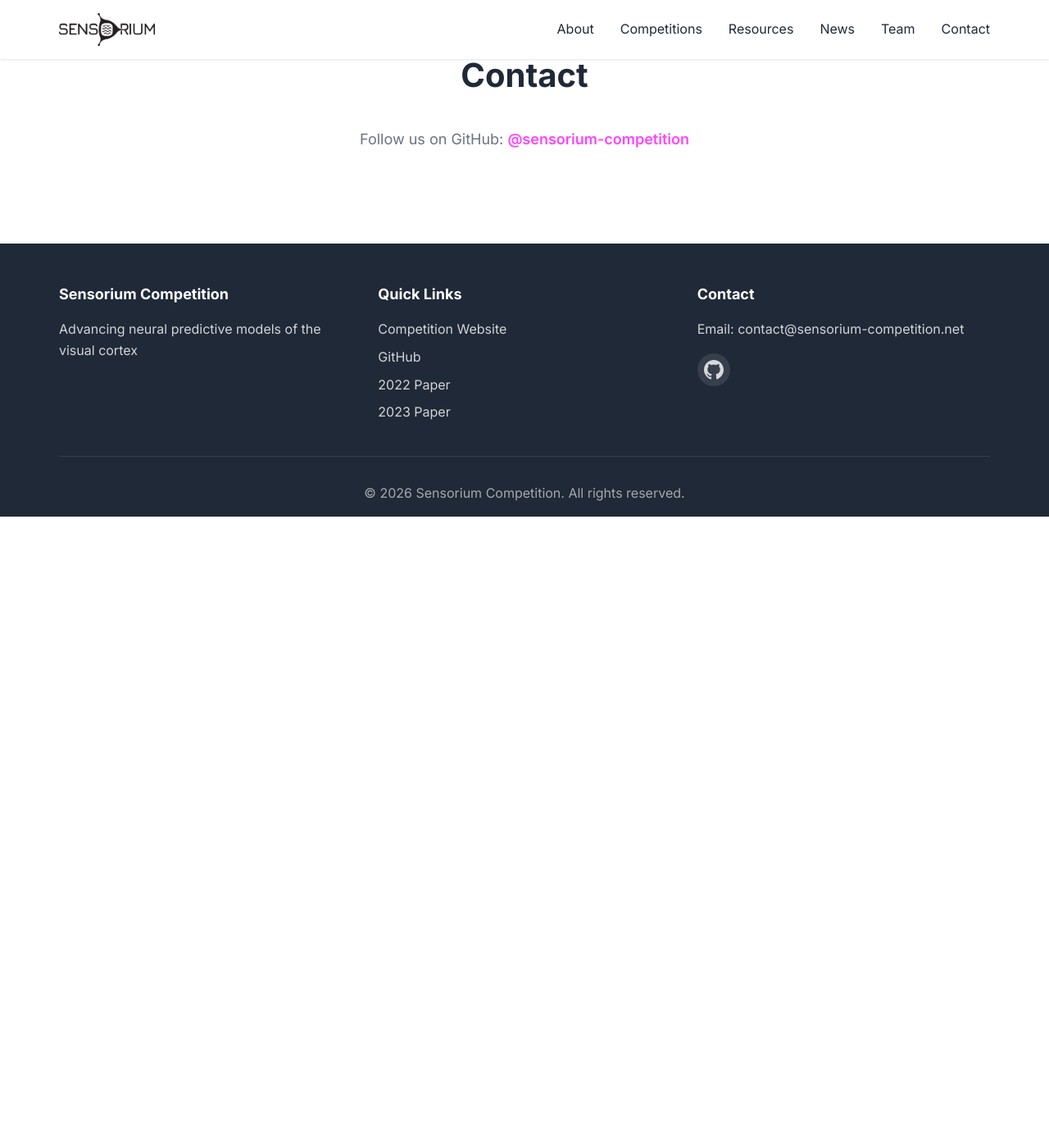
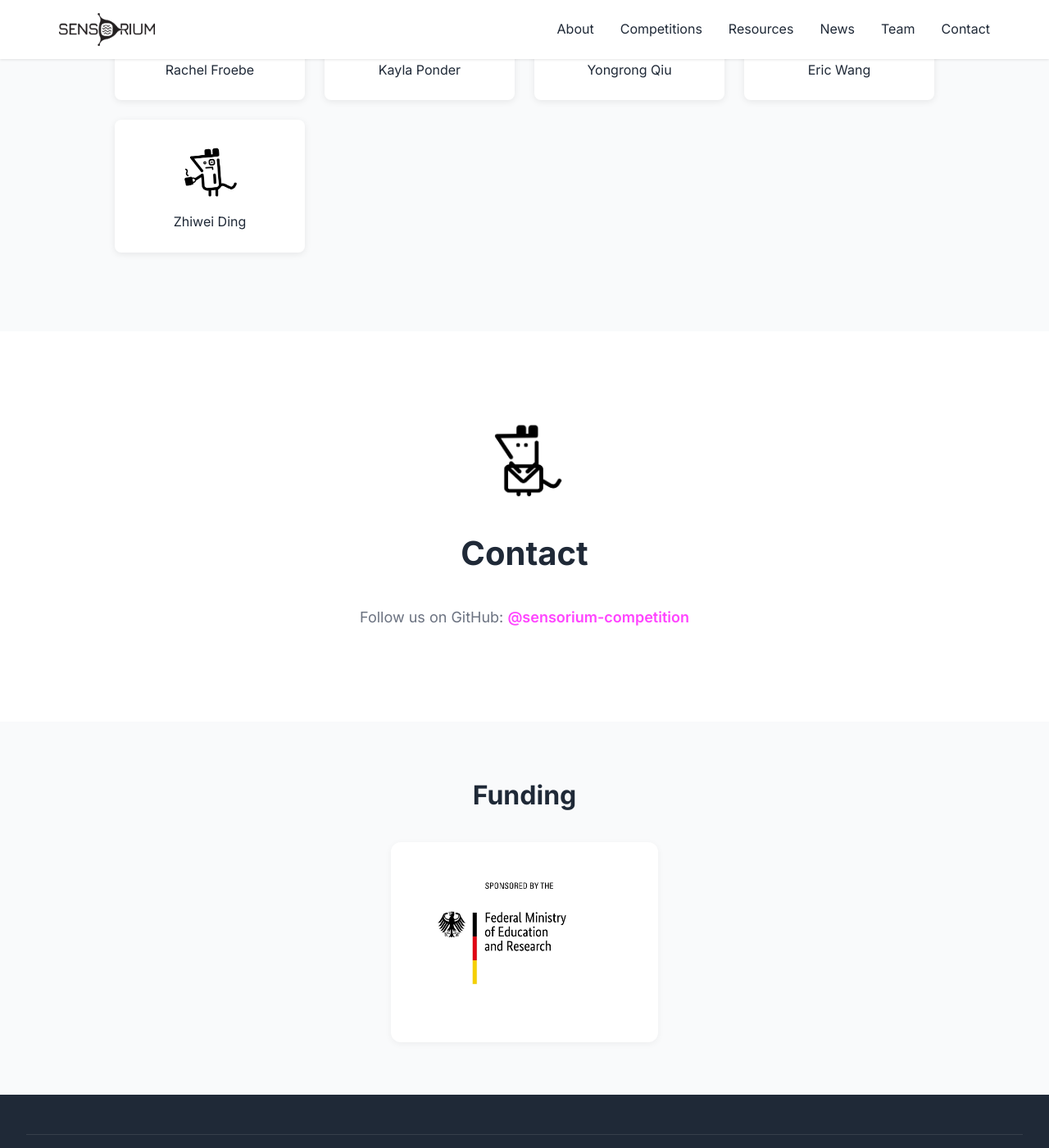
Before and after one commit to sensorium-competition/sensorium-competition.github.io, a Jekyll site: the page built from index.html, in a window 1280 px wide and 1400 px high, scrolled down 5161 px. Shown: the whole window at 82% size. Built offline with Jekyll 4.4.1, drawn with Linux system fonts in a browser that asks for light colours; before the commit the page ends 5791 px from its top, so only the background shows below that; some of the changed text lies outside the part shown.

Commit message:
Add funding section with BMBF logo and improve site design
- Add funding section above footer with card layout for funders
- Add BMBF logo as first funder
- Add mouse avatars to contributors list
- Add mail mouse graphic to contact section
- Update footer with logo credit
- Add Jura font for headings and logo
- Improve responsive design for hero logo

Co-Authored-By: Claude Opus 4.5 <noreply@anthropic.com>

```diff
--- a/_includes/footer.html
+++ b/_includes/footer.html
@@ -1,5 +1,5 @@
 <footer class="footer">
-    <div class="container">
+    <!-- <div class="container">
         <div class="footer-content">
             <div class="footer-section">
                 <h4>Sensorium Competition</h4>
@@ -27,9 +27,10 @@
                     </a>
                 </div>
             </div>
-        </div>
+        </div> -->
         <div class="footer-bottom">
             <p>&copy; {{ 'now' | date: "%Y" }} Sensorium Competition. All rights reserved.</p>
+            <p class="footer-credit">Logo design by <a href="https://stadtwaldweb.de/">Barbara Hermanowski</a></p>
         </div>
     </div>
 </footer>
--- a/assets/css/style.css
+++ b/assets/css/style.css
@@ -1,3 +1,6 @@
+/* Import Jura font */
+@import url('https://fonts.googleapis.com/css2?family=Jura:wght@400;500;600;700&display=swap');
+
 /* Base Styles */
 :root {
     --primary-color: #FF44FF;
@@ -49,6 +52,7 @@ body {
     display: flex;
     align-items: center;
     gap: 0.75rem;
+    font-family: 'Jura', sans-serif;
     font-size: 1.25rem;
     font-weight: 700;
     color: var(--text-dark);
@@ -104,6 +108,7 @@ body {
 }
 
 .hero h1 {
+    font-family: 'Jura', sans-serif;
     font-size: 2.5rem;
     font-weight: 700;
     margin-bottom: 1rem;
@@ -515,6 +520,16 @@ body {
     border-radius: 8px;
     box-shadow: 0 2px 8px rgba(0,0,0,0.08);
     transition: transform 0.3s, box-shadow 0.3s;
+    display: flex;
+    flex-direction: column;
+    align-items: center;
+    gap: 0.5rem;
+}
+
+.contributor-mouse {
+    width: 80px;
+    height: 80px;
+    object-fit: contain;
 }
 
 .contributors-list li:hover {
@@ -526,6 +541,13 @@ body {
 .contact {
     padding: 6rem 2rem;
     text-align: center;
+}
+
+.contact-mouse {
+    width: 120px;
+    height: 120px;
+    object-fit: contain;
+    margin-bottom: 1rem;
 }
 
 .contact h2 {
@@ -547,6 +569,51 @@ body {
 
 .contact a:hover {
     text-decoration: underline;
+}
+
+/* Funding Section */
+.funding {
+    padding: 4rem 2rem;
+    background: var(--bg-light);
+    text-align: center;
+}
+
+.funding h2 {
+    font-size: 2rem;
+    margin-bottom: 2rem;
+    color: var(--text-dark);
+}
+
+.funding-grid {
+    display: flex;
+    justify-content: center;
+    align-items: stretch;
+    gap: 2rem;
+    flex-wrap: wrap;
+}
+
+.funding-card {
+    background: white;
+    padding: 2rem;
+    border-radius: 12px;
+    box-shadow: 0 2px 8px rgba(0,0,0,0.05);
+    display: flex;
+    align-items: center;
+    justify-content: center;
+    min-width: 200px;
+    transition: transform 0.3s, box-shadow 0.3s;
+}
+
+.funding-card:hover {
+    transform: translateY(-3px);
+    box-shadow: 0 6px 12px rgba(0,0,0,0.12);
+}
+
+.funding-logo {
+    max-height: 180px;
+    max-width: 340px;
+    width: auto;
+    object-fit: contain;
 }
 
 /* Footer */
@@ -619,6 +686,15 @@ body {
     color: rgba(255,255,255,0.6);
 }
 
+.footer-credit {
+    margin-top: 0.5rem;
+    font-size: 0.875rem;
+}
+
+.footer-credit a {
+    color: var(--primary-color);
+}
+
 /* Responsive Design */
 @media (max-width: 768px) {
     .hamburger {
@@ -635,6 +711,10 @@ body {
 
     .hero-subtitle {
         font-size: 1rem;
+    }
+
+    .hero-logo {
+        max-width: 90%;
     }
 
     .mission-grid,
--- a/index.html
+++ b/index.html
@@ -206,7 +206,11 @@ title: Home
         <div class="contributors-list">
             <ul>
                 {% for contributor in site.data.team.contributors %}
-                <li>{{ contributor }}</li>
+                {% assign mouse_num = forloop.index | modulo: 6 | plus: 1 %}
+                <li>
+                    <img src="{{ '/assets/img/mice/mouse0' | append: mouse_num | append: '.png' | relative_url }}" alt="" class="contributor-mouse">
+                    <span>{{ contributor }}</span>
+                </li>
                 {% endfor %}
             </ul>
         </div>
@@ -217,8 +221,21 @@ title: Home
 <!-- Contact Section -->
 <section id="contact" class="contact">
     <div class="container">
+        <img src="{{ '/assets/img/mice/mailmouse.png' | relative_url }}" alt="" class="contact-mouse">
         <h2>Contact</h2>
         <!-- <p>For inquiries, contact us at <a href="mailto:{{ site.email }}">{{ site.email }}</a></p> -->
         <p>Follow us on GitHub: <a href="https://github.com/{{ site.github_username }}" target="_blank">@{{ site.github_username }}</a></p>
     </div>
 </section>
+
+<!-- Funding Section -->
+<section class="funding">
+    <div class="container">
+        <h2>Funding</h2>
+        <div class="funding-grid">
+            <div class="funding-card">
+                <img src="{{ '/assets/img/funding/bmbf.png' | relative_url }}" alt="BMBF - Bundesministerium für Bildung und Forschung" class="funding-logo">
+            </div>
+        </div>
+    </div>
+</section>
```
Also changed, not shown: assets/img/funding/bmbf.png (added), assets/img/mice/mailmouse.png (added), assets/img/mice/mouse01.png (added), assets/img/mice/mouse02.png (added), assets/img/mice/mouse03.png (added), assets/img/mice/mouse04.png (added), assets/img/mice/mouse05.png (added), assets/img/mice/mouse06.png (added).
